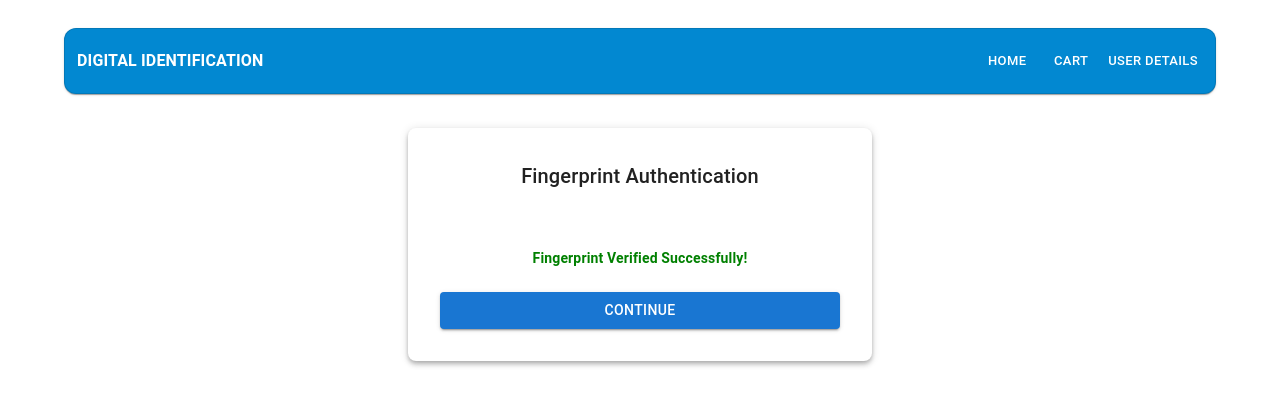
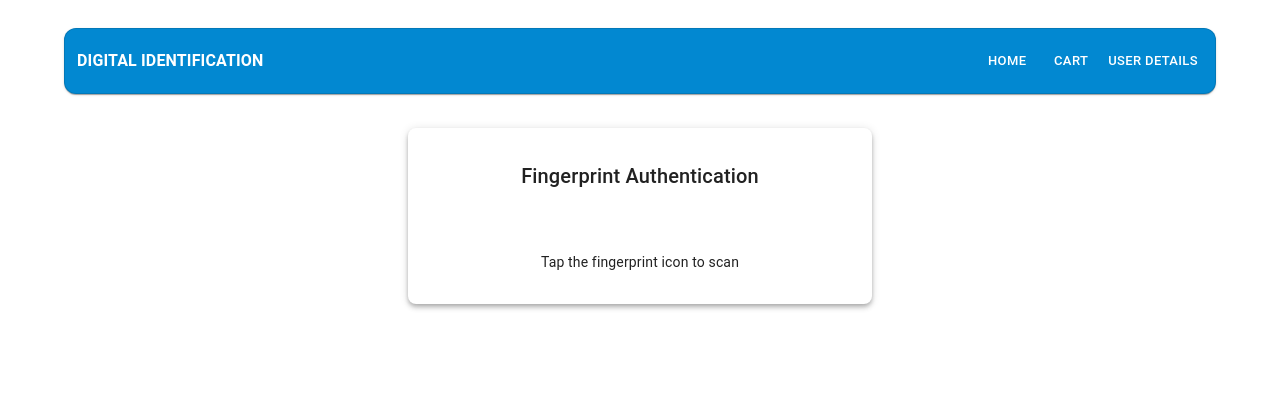
Before and after one commit to tarunnakka-web/Digital-ID-POC, a React (Create React App) app: page /finger-print in a window 1280 px wide. Shown: the top 406 px of the page. Built offline with nearby package versions, Linux system fonts and the light colour scheme; some icons are missing.

Commit message:
finger print page created

```diff
--- a/src/components/Fingerprint/Fingerprint.js
+++ b/src/components/Fingerprint/Fingerprint.js
@@ -1,48 +1,89 @@
-import React, { useEffect, useState } from 'react';
+import React, { useState } from 'react';
 import { useNavigate } from 'react-router-dom';
 import { Paper, Typography, CircularProgress, Button, Box } from '@mui/material';
 import FingerprintIcon from '@mui/icons-material/Fingerprint';
 
+
 function FingerprintPage() {
   const navigate = useNavigate();
-  const [verifying, setVerifying] = useState(true);
+
+  const [scanning, setScanning] = useState(false);
   const [verified, setVerified] = useState(false);
+  const [error, setError] = useState('');
 
-  useEffect(() => {
-    // Simulate fingerprint scanning delay
-    const timer = setTimeout(() => {
-      setVerifying(false);
-      setVerified(true);
-    }, 3000); // Simulate 3 seconds scan
+  const handleFingerprintScan = async () => {
+    setError('');
+    setScanning(true);
 
-    return () => clearTimeout(timer);
-  }, []);
+    try {
+      const publicKey = {
+        challenge: Uint8Array.from('randomChallengeHere', c => c.charCodeAt(0)),
+        timeout: 60000,
+        userVerification: 'preferred',
+        allowCredentials: [] // Leave empty to let browser pick
+      };
+
+      const assertion = await navigator.credentials.get({ publicKey });
+
+      if (assertion) {
+        setVerified(true);
+      } else {
+        throw new Error('Fingerprint authentication failed.');
+      }
+    } catch (err) {
+      setError('Fingerprint scan failed or was cancelled.');
+    } finally {
+      setScanning(false);
+    }
+  };
 
   const handleContinue = () => {
-    navigate('/'); // Navigate to home page
+
+    navigate('/');
   };
 
   return (
-    <Paper  elevation={4} sx={{ width: 400, padding: 4, margin: 'auto', marginTop: 16, borderRadius: 2 }}>
+    <Paper elevation={4} sx={{ width: 400, padding: 4, margin: 'auto', marginTop: 16, borderRadius: 2 }}>
       <Typography variant="h6" align="center" sx={{ marginBottom: 2 }}>
         Fingerprint Authentication
       </Typography>
 
       <Box display="flex" justifyContent="center" alignItems="center" flexDirection="column" mt={3}>
-        <FingerprintIcon color="primary" sx={{ fontSize: 60 }} />
-        {verifying && (
+        <Box
+          onClick={handleFingerprintScan}
+          sx={{
+            cursor: scanning || verified ? 'not-allowed' : 'pointer',
+            opacity: scanning || verified ? 0.5 : 1,
+          }}
+        >
+          <FingerprintIcon color="primary" sx={{ fontSize: 80 }} />
+        </Box>
+
+        {error && (
+          <Typography variant="body2" align="center" color="error" sx={{ mt: 2 }}>
+            {error}
+          </Typography>
+        )}
+
+        {scanning && (
           <>
             <Typography variant="body2" align="center" sx={{ marginTop: 2 }}>
-              Scanning your fingerprint...
+              Waiting for fingerprint scan...
             </Typography>
             <CircularProgress sx={{ marginTop: 2 }} />
           </>
         )}
 
-        {!verifying && verified && (
+        {!scanning && !verified && !error && (
+          <Typography variant="body2" align="center" sx={{ marginTop: 2 }}>
+            Tap the fingerprint icon to scan
+          </Typography>
+        )}
+
+        {verified && (
           <>
             <Typography variant="body2" align="center" sx={{ marginTop: 2, color: 'green', fontWeight: 'bold' }}>
-              Fingerprint Verified Successfully!
+              Fingerprint Verified!
             </Typography>
             <Button
               variant="contained"
```
